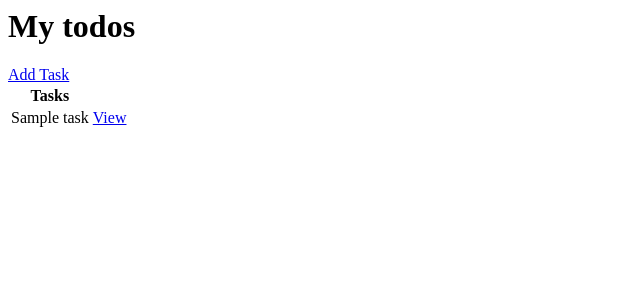
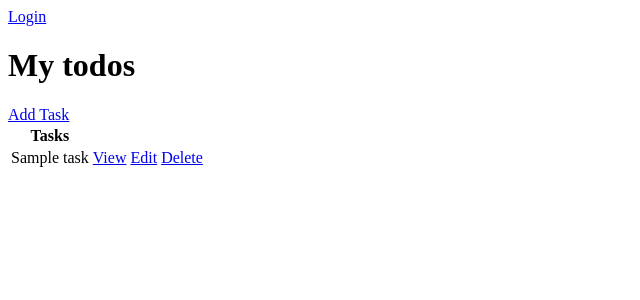
Before and after one commit to keshavdubey1196/ToDo, a Django app: page / in a window 1280 px wide. Shown: the top 300 px of the page, without its empty margins (0-640 px from the left). Run offline with Django 4.2, Linux system fonts and the light colour scheme; tables that the repository leaves empty hold one stand-in row (values such as "Sample post").

Commit message:
setting update,delete,login,logout views

```diff
--- /dev/null
+++ b/todo/templates/todo/task_confirm_delete.html
@@ -0,0 +1,6 @@
+<a href="{% url 'tasks' %}">Go back</a>
+<form action="" method="POST">
+    {% csrf_token %}
+    <p>Are you sure you want to delete this taks? {{task}}</p>
+    <input type="submit" value="Delete" />
+</form>
--- a/todo/templates/todo/task_form.html
+++ b/todo/templates/todo/task_form.html
@@ -1,4 +1,4 @@
-<h1>Create Tasks</h1>
+<h1>Task Form</h1>
 
 <form method="POST" action="">
     {% csrf_token %}
--- a/todo/templates/todo/tasks.html
+++ b/todo/templates/todo/tasks.html
@@ -1,5 +1,13 @@
+{% if request.user.is_authenticated %}
+  <p>{{ request.user}}</p>
+  <a href="{% url 'logout' %}">Logout</a>
+{% else %}
+<a href="{% url 'login' %}">Login</a>
+{% endif %}
+
 <h1>My todos</h1>
 <a href="{% url 'task-create' %}">Add Task</a>
+
 
 <table>
     <tr>
@@ -9,6 +17,8 @@
     <tr>
         <td>{{task.title}}</td>
         <td><a href="{% url 'task' task.id %}">View</a></td>
+        <td><a href="{% url 'task-update' task.id %}">Edit</a></td>
+        <td><a href="{% url 'task-delete' task.id %}">Delete</a></td>
     </tr>
     {% empty %}
     <h3>No tasks to view</h3>
--- a/todo/urls.py
+++ b/todo/urls.py
@@ -1,9 +1,21 @@
 from django.urls import path
-from .views import TaskList, TaskDetail, TaskCreate
+from .views import (
+    TaskList,
+    TaskDetail,
+    TaskCreate,
+    TaskUpdate,
+    TaskDelete,
+    CustomLoginView,
+)
+from django.contrib.auth.views import LogoutView
 
 
 urlpatterns = [
+    path("login/", CustomLoginView.as_view(), name="login"),
+    path("logout/", LogoutView.as_view(next_page="login"), name="logout"),
     path("", TaskList.as_view(), name="tasks"),
     path("task/<int:pk>/", TaskDetail.as_view(), name="task"),
     path("create-task", TaskCreate.as_view(), name="task-create"),
+    path("task-update/<int:pk>/", TaskUpdate.as_view(), name="task-update"),
+    path("task-delete/<int:pk>/", TaskDelete.as_view(), name="task-delete"),
 ]
--- a/todo/views.py
+++ b/todo/views.py
@@ -1,10 +1,20 @@
 from django.views.generic.list import ListView
 from django.views.generic.detail import DetailView
-from django.views.generic.edit import CreateView
+from django.views.generic.edit import CreateView, UpdateView, DeleteView
 from .models import Task
 from django.urls import reverse_lazy
+from django.contrib.auth.views import LoginView
 
 # Create your views here.
+
+
+class CustomLoginView(LoginView):
+    template_name = "todo/login.html"
+    fields = "__all__"
+    redirect_authenticated_user = True
+
+    def get_success_url(self):
+        return reverse_lazy("tasks")
 
 
 class TaskList(ListView):
@@ -23,3 +33,15 @@ class TaskCreate(CreateView):
     model = Task
     fields = "__all__"
     success_url = reverse_lazy("tasks")
+
+
+class TaskUpdate(UpdateView):
+    model = Task
+    fields = "__all__"
+    success_url = reverse_lazy("tasks")
+
+
+class TaskDelete(DeleteView):
+    model = Task
+    context_object_name = "task"
+    success_url = reverse_lazy("tasks")
```
Also changed, not shown: todo/templates/todo/login.html (added, +7 -0 lines).
